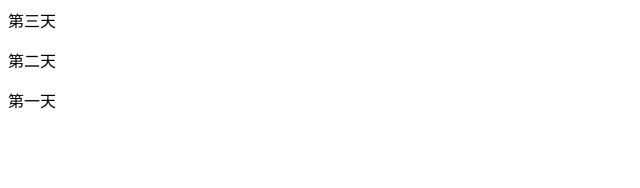
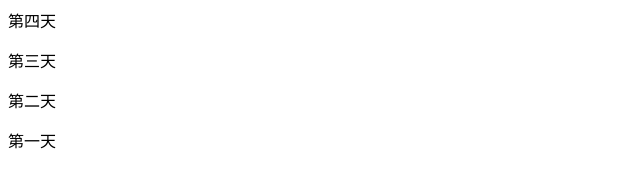
Before and after one commit to loongoo/loongoo.github.io, a plain HTML site: page index.html in a window 1280 px wide. Shown: the full height of the page, 0-640 px from the left. Drawn offline with Linux system fonts and the light colour scheme.

Commit message:
add day4

```diff
--- a/index.html
+++ b/index.html
@@ -1,6 +1,7 @@
 <html>
 <head><meta charset="utf-8"><title>代码小工蚁Python学习记录</title></head>
 <body>
+<p>第四天</p>
 <p>第三天</p>
 <p>第二天</p>
 <p>第一天</p>
```
